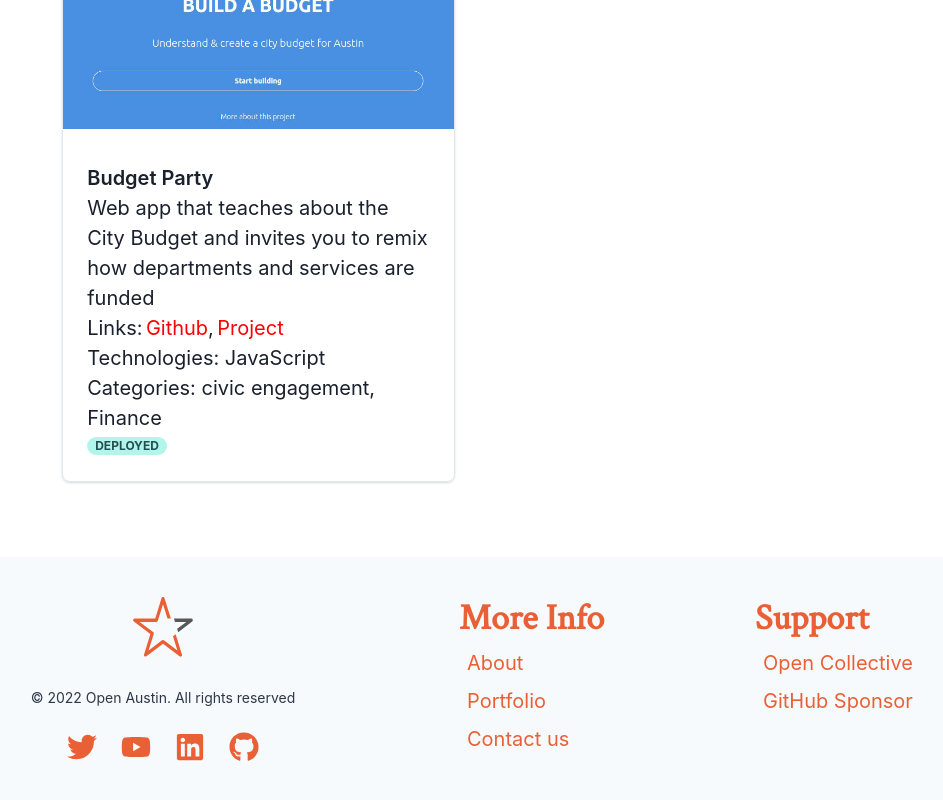
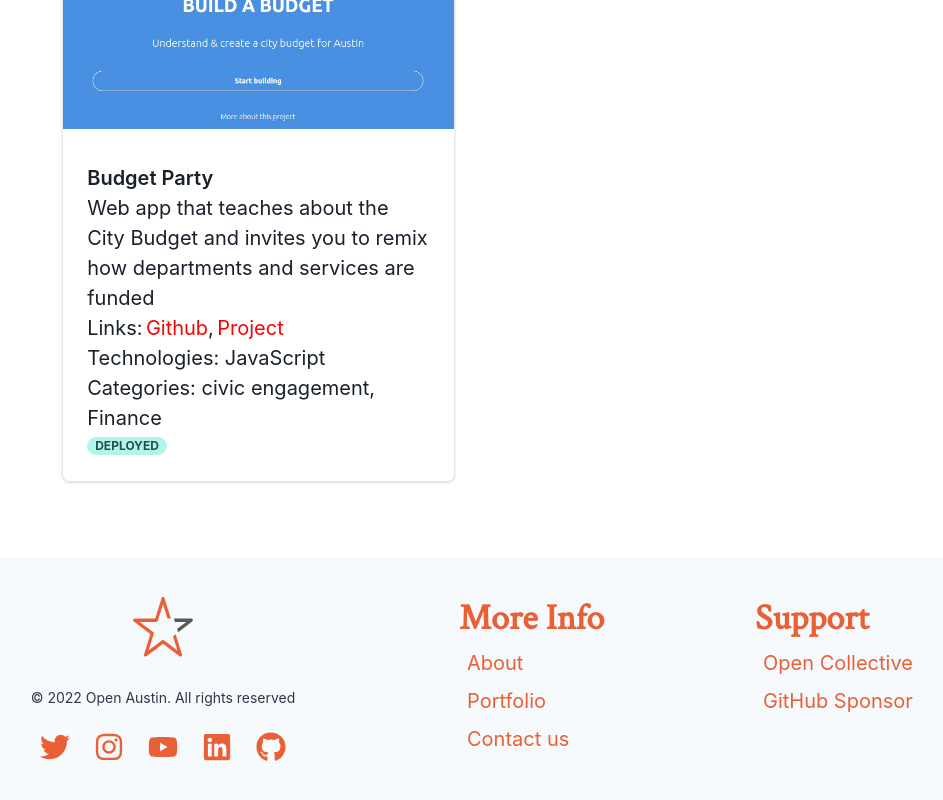
Before and after one commit to open-austin/website-v2-vercel, a Next.js app: page /portfolio in a window 1280 px wide. Shown: the part 4642-5442 px from the top of the page, without its empty margins (181-1124 px from the left). Built offline with nearby package versions, Linux system fonts and the light colour scheme.

Commit message:
Added instagram

```diff
--- a/components/footer.tsx
+++ b/components/footer.tsx
@@ -11,7 +11,13 @@ import {
   Heading,
 } from '@chakra-ui/react'
 import { ReactNode } from 'react'
-import { FaGithub, FaLinkedin, FaTwitter, FaYoutube } from 'react-icons/fa'
+import {
+  FaGithub,
+  FaInstagram,
+  FaLinkedin,
+  FaTwitter,
+  FaYoutube,
+} from 'react-icons/fa'
 import { Link, LinkProps } from './link'
 
 export const Footer = () => (
@@ -124,6 +130,12 @@ const SOCIAL_ITEMS: ReadonlyArray<FooterItems> = [
     key: 'twitter',
   },
   {
+    label: 'Instagram',
+    href: 'https://instagram.com/open_austin',
+    icon: <FaInstagram />,
+    key: 'instagram',
+  },
+  {
     label: 'Youtube',
     href: 'https://www.youtube.com/channel/UCSDcLeHsq8k-WLaJaRQHh4w',
     icon: <FaYoutube />,
```
